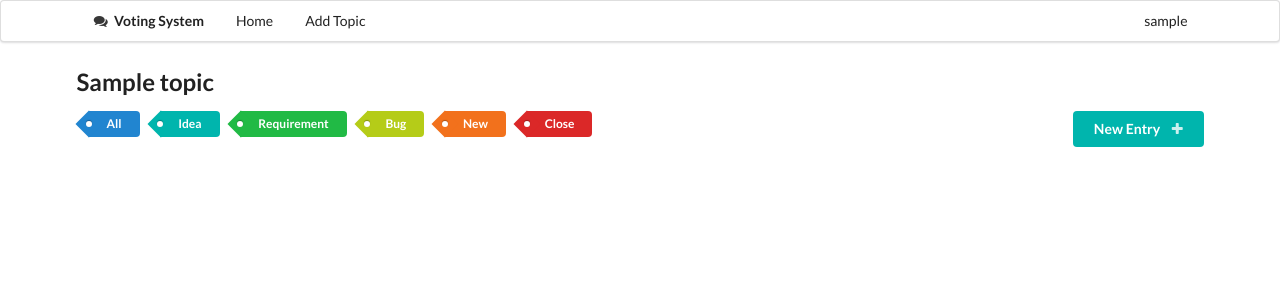
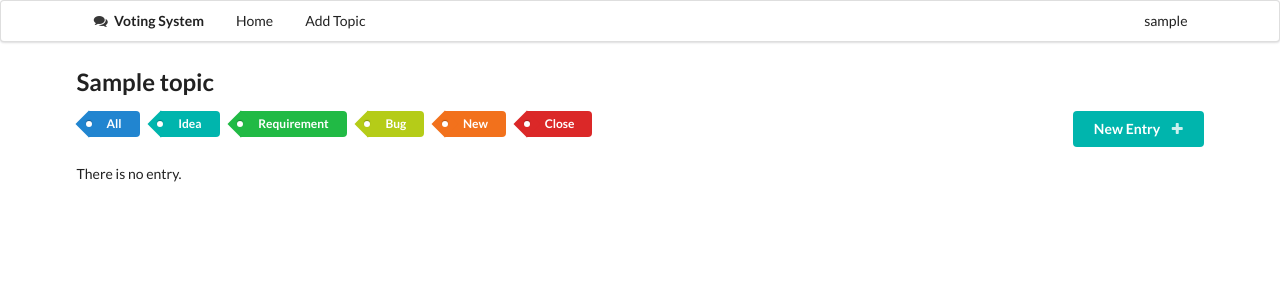
Before and after one commit to y-matsuki/voting-system, a Flask app: page /topic/1?category=idea in a window 1280 px wide. Shown: the top 300 px of the page. Run offline with Flask 2, Linux system fonts and the light colour scheme; a user stored in the database is signed in; tables that the repository leaves empty hold one stand-in row (values such as "Sample post"); parts of the project's set-up code (start-up, migrations or seed data) failed here and were passed over.

Commit message:
update blank

```diff
--- a/modules/views.py
+++ b/modules/views.py
@@ -165,7 +165,7 @@
         filtered = entries.filter_by(topic_id=id, category=category)
     else:
         filtered = entries.filter_by(topic_id=id)
-    joined = filtered.outerjoin(Point).group_by(Entry.id).order_by(desc('points'))
+    joined = filtered.outerjoin(Point).group_by(Entry.id).order_by(desc('points')).all()
     return render_template('topic.html', topic=topic, entries=joined)
 
 
--- a/templates/topic.html
+++ b/templates/topic.html
@@ -15,13 +15,15 @@
       <div class="ui tag labels">
         <a class="ui blue label" href="{{ url_for('show_topic', id=topic.id) }}">All</a>
         <a class="ui teal label" href="{{ url_for('show_topic', id=topic.id, category='idea') }}">Idea</a>
-        <a class="ui green label" href="{{ url_for('show_topic', id=topic.id, category='requirement') }}">Requirement</a>
+        <a class="ui green label"
+           href="{{ url_for('show_topic', id=topic.id, category='requirement') }}">Requirement</a>
         <a class="ui olive label" href="{{ url_for('show_topic', id=topic.id, category='bug') }}">Bug</a>
         <a class="ui orange label" href="{{ url_for('show_topic', id=topic.id, status='new') }}">New</a>
         <a class="ui red label" href="{{ url_for('show_topic', id=topic.id, status='close') }}">Close</a>
       </div>
     </div>
     <div class="ui relaxed divided items">
+      {% if entries %}
         {% for entrys in entries %}
           {% set entry = entrys[0] %}
           {% set points = entrys[1] %}
@@ -76,6 +78,9 @@
             </div>
           </div>
         {% endfor %}
+      {% else %}
+        <p>There is no entry.</p>
+      {% endif %}
     </div>
   </div>
 {% endblock %}
```
Also changed, not shown: README.md. Lines whose indentation alone changed are shown as unchanged.
